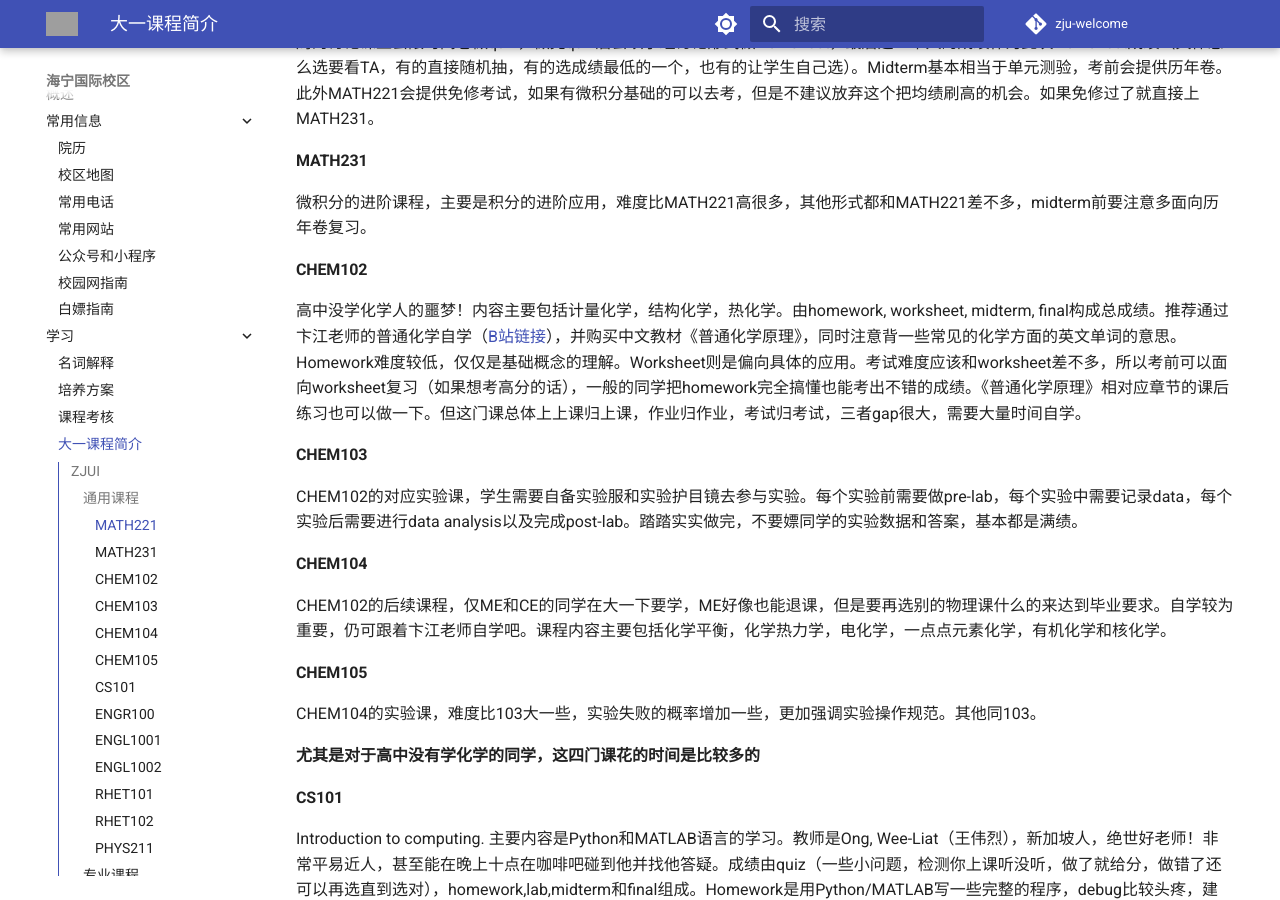
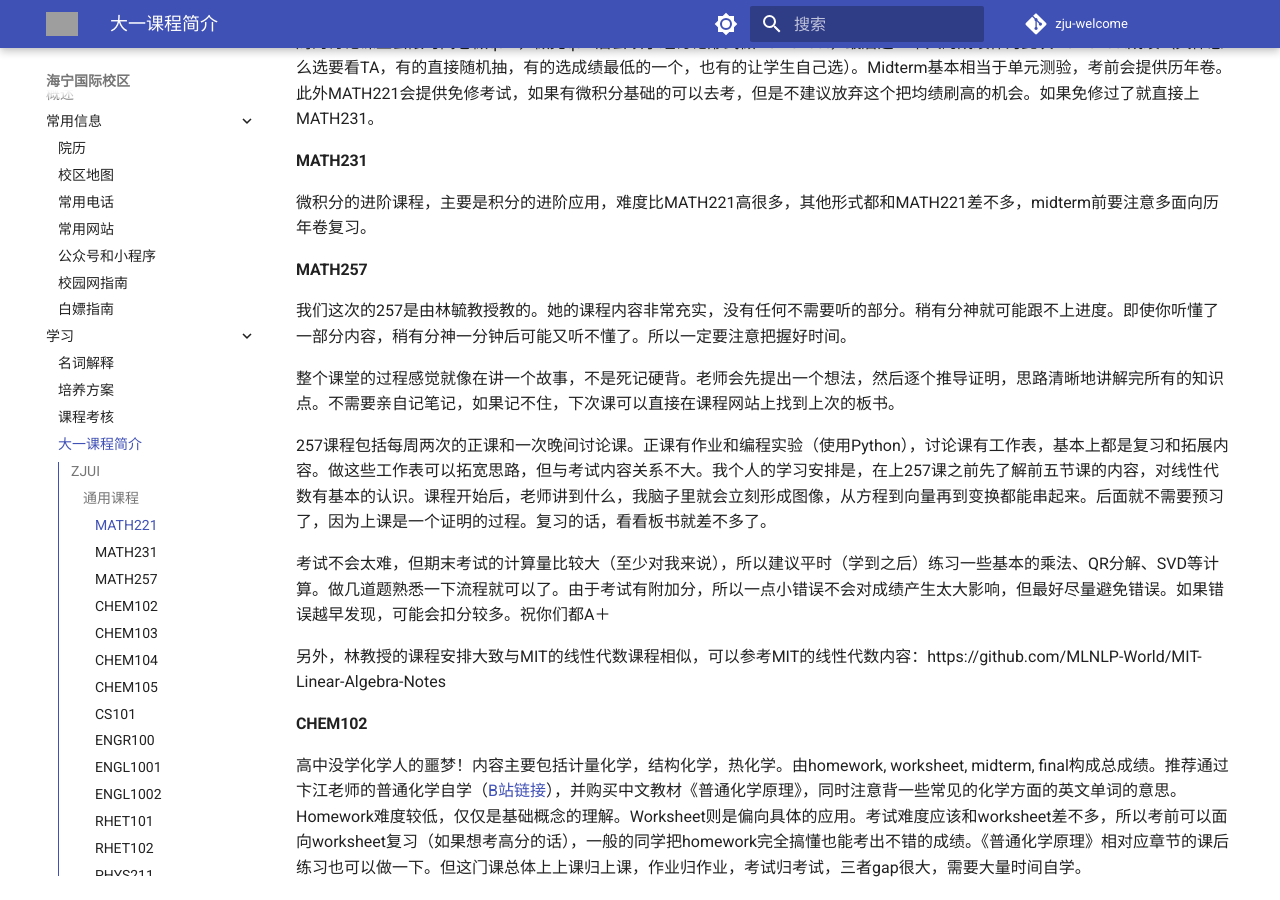
Before and after one commit to mini-full/zju-welcome, an MkDocs documentation site: the page built from docs/haining/learning/course_intro.md, in a window 1280 px wide and 900 px high, scrolled down 555 px. Built offline with MkDocs 1.6.1 and Material for MkDocs 9.7.7, drawn with Linux system fonts in a browser that asks for light colours; comment, search, counter and statistics services are not loaded; grey boxes are pictures that could not be loaded.

Commit message:
haining: add course intro - MATH257

```diff
--- a/docs/haining/learning/course_intro.md
+++ b/docs/haining/learning/course_intro.md
@@ -15,6 +15,18 @@ ZJUI的课程在大一阶段相对固定，基本除了体育课别的没什么
 #### MATH231
 
 微积分的进阶课程，主要是积分的进阶应用，难度比MATH221高很多，其他形式都和MATH221差不多，midterm前要注意多面向历年卷复习。
+
+#### MATH257
+
+我们这次的257是由林毓教授教的。她的课程内容非常充实，没有任何不需要听的部分。稍有分神就可能跟不上进度。即使你听懂了一部分内容，稍有分神一分钟后可能又听不懂了。所以一定要注意把握好时间。
+
+整个课堂的过程感觉就像在讲一个故事，不是死记硬背。老师会先提出一个想法，然后逐个推导证明，思路清晰地讲解完所有的知识点。不需要亲自记笔记，如果记不住，下次课可以直接在课程网站上找到上次的板书。
+
+257课程包括每周两次的正课和一次晚间讨论课。正课有作业和编程实验（使用Python），讨论课有工作表，基本上都是复习和拓展内容。做这些工作表可以拓宽思路，但与考试内容关系不大。我个人的学习安排是，在上257课之前先了解前五节课的内容，对线性代数有基本的认识。课程开始后，老师讲到什么，我脑子里就会立刻形成图像，从方程到向量再到变换都能串起来。后面就不需要预习了，因为上课是一个证明的过程。复习的话，看看板书就差不多了。
+
+考试不会太难，但期末考试的计算量比较大（至少对我来说），所以建议平时（学到之后）练习一些基本的乘法、QR分解、SVD等计算。做几道题熟悉一下流程就可以了。由于考试有附加分，所以一点小错误不会对成绩产生太大影响，但最好尽量避免错误。如果错误越早发现，可能会扣分较多。祝你们都A＋
+
+另外，林教授的课程安排大致与MIT的线性代数课程相似，可以参考MIT的线性代数内容：https://github.com/MLNLP-World/MIT-Linear-Algebra-Notes
 
 #### CHEM102
 
```
